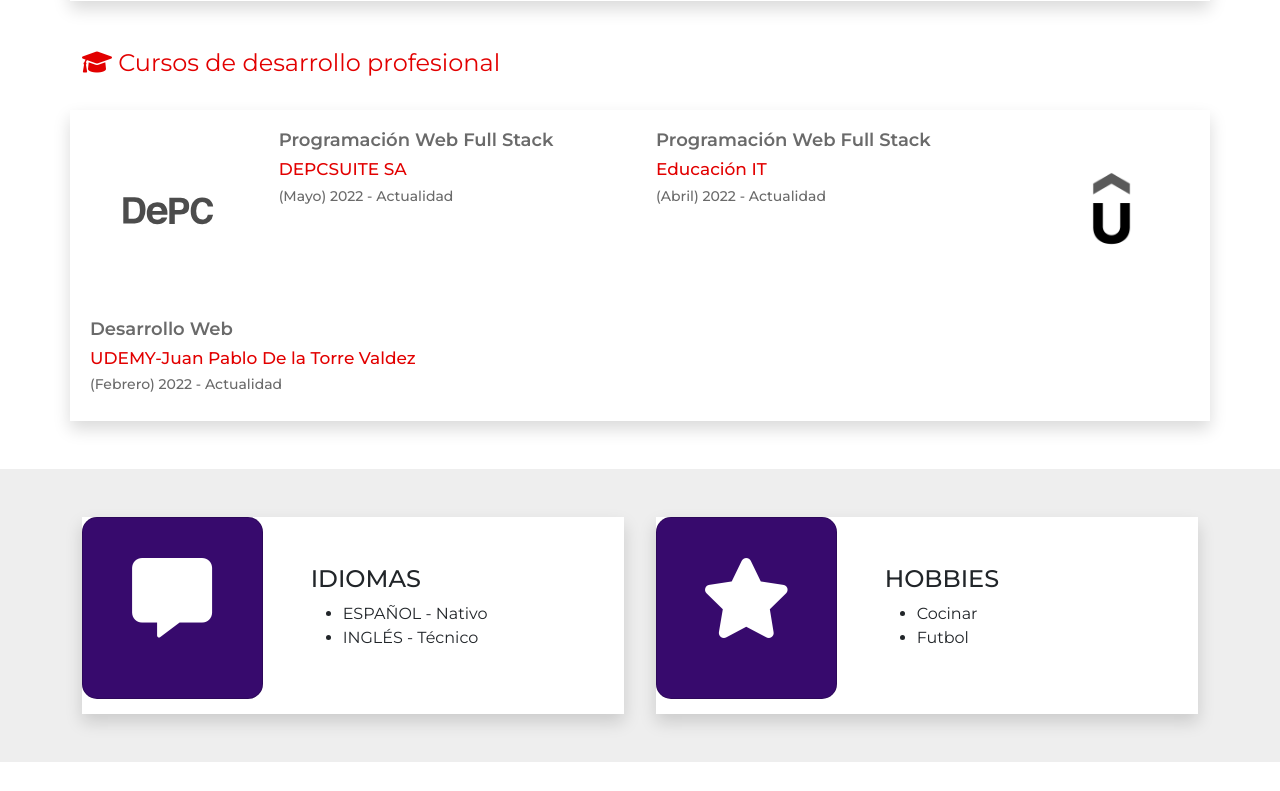
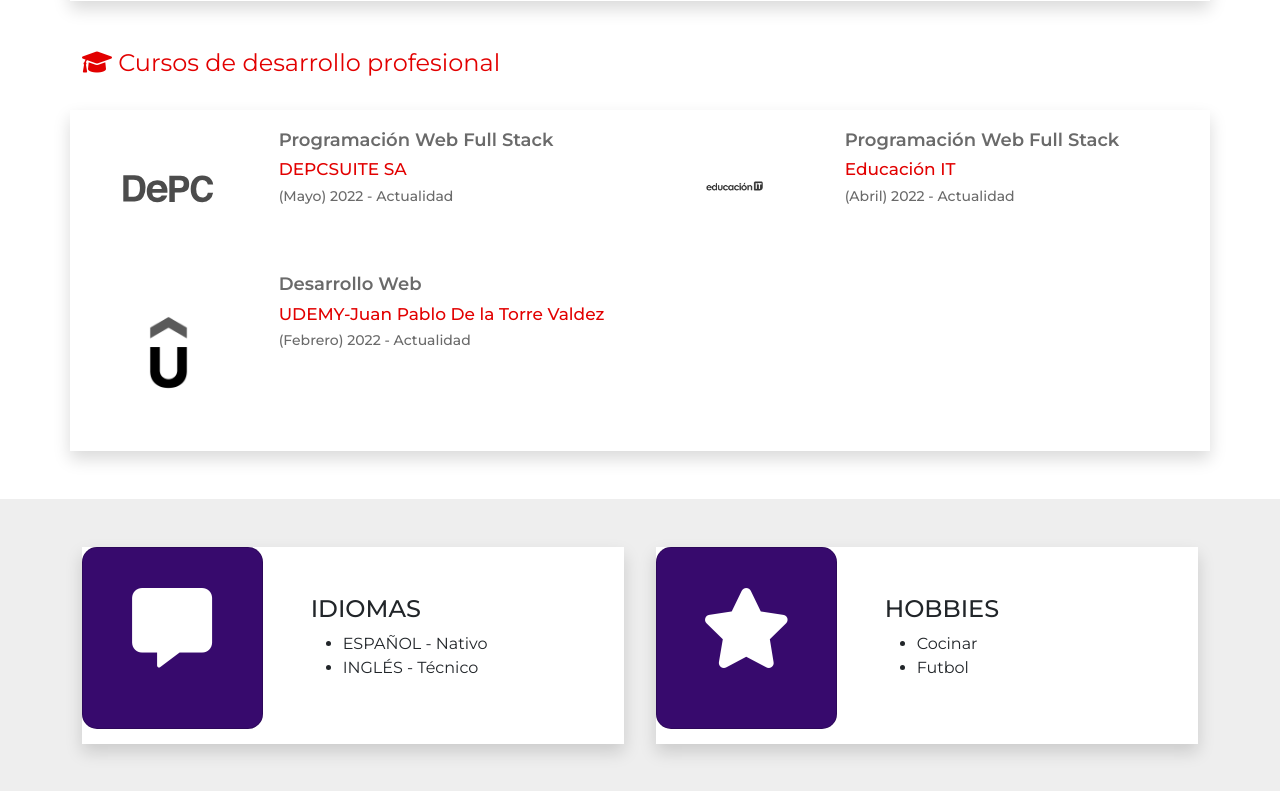
Before and after one commit to Marcos-mi/portfolio, a PHP site: page /sobre-mi.php in a window 1280 px wide. Shown: the part 1794-2585 px from the top of the page. Run offline with PHP 8.4, Linux system fonts and the light colour scheme.

Commit message:
arreglando fotos

```diff
--- a/sobre-mi.php
+++ b/sobre-mi.php
@@ -172,7 +172,7 @@ $pg= "sobre-mi";
                 </div>
             </div>
             <div class="row shadow p-1">
-                    <div class="col-2 p-5 my-auto gris  d-none d-sm-block">
+                    <div class="col-sm-2 p-5 my-auto gris  d-none d-sm-block">
                         <img src="images/logo-depcsuite.svg" alt="DePcSuite SA" class="img-fluid">
                     </div>
                     <div class="col-sm-4 col-12 p-3">
@@ -180,14 +180,15 @@ $pg= "sobre-mi";
                         <h4>DEPCSUITE SA</h4>
                         <h5>(Mayo) 2022 - Actualidad</h5>
                     </div>
-                    <div class="col-2 p-5 my-auto gris  d-none d-sm-blocks">
+                    <div class="col-sm-2 p-5 my-auto gris  d-none d-sm-block">
                         <img src="images/logo-it.jpg" alt="Educacion IT" class="img-fluid">
                     </div>
                     <div class="col-sm-4 col-12 p-3">
                         <h3>Programación Web Full Stack</h3>
                         <h4>Educación IT</h4>
-                        <h5>(Abril) 2022 - Actualidad</h5>                    </div>
-                    <div class="col-2 p-5 my-auto gris  d-none d-sm-block">
+                        <h5>(Abril) 2022 - Actualidad</h5>
+                     </div>
+                    <div class="col-sm-2 p-5 my-auto gris  d-none d-sm-block">
                         <img src="images/udemy.png" alt="sin logo" class="img-fluid">
                     </div>
                     <div class="col-sm-4  col-12 p-3">
```
